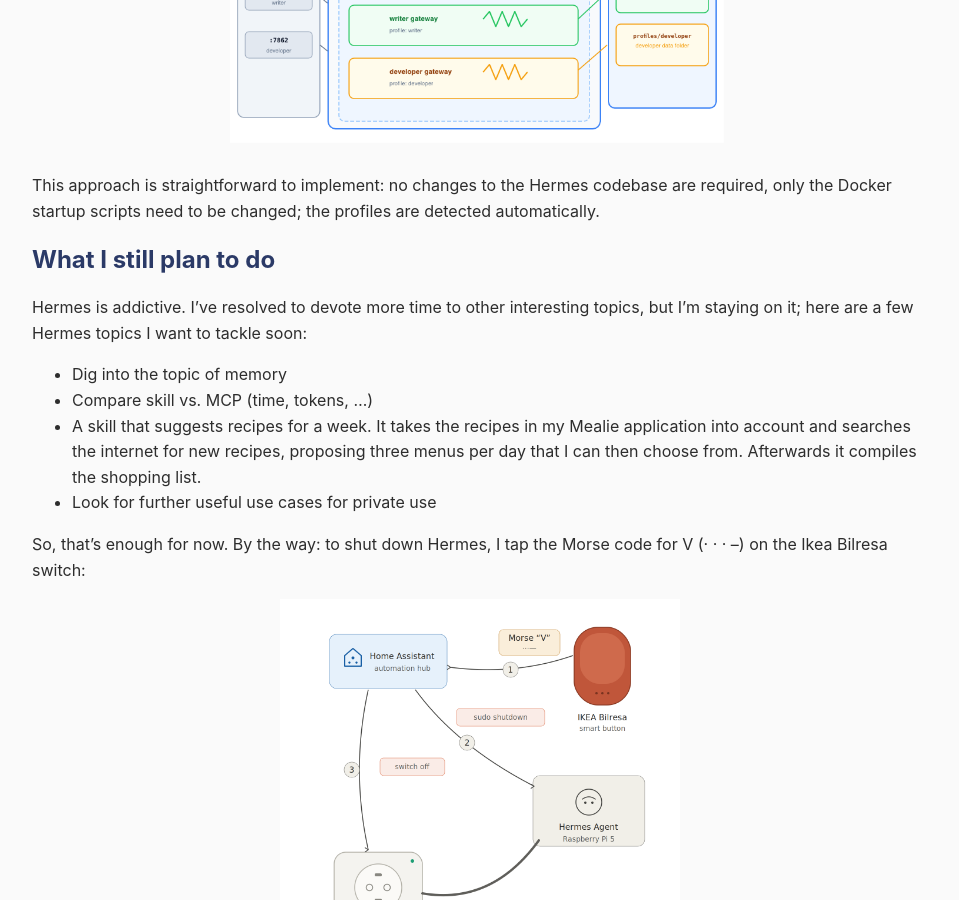
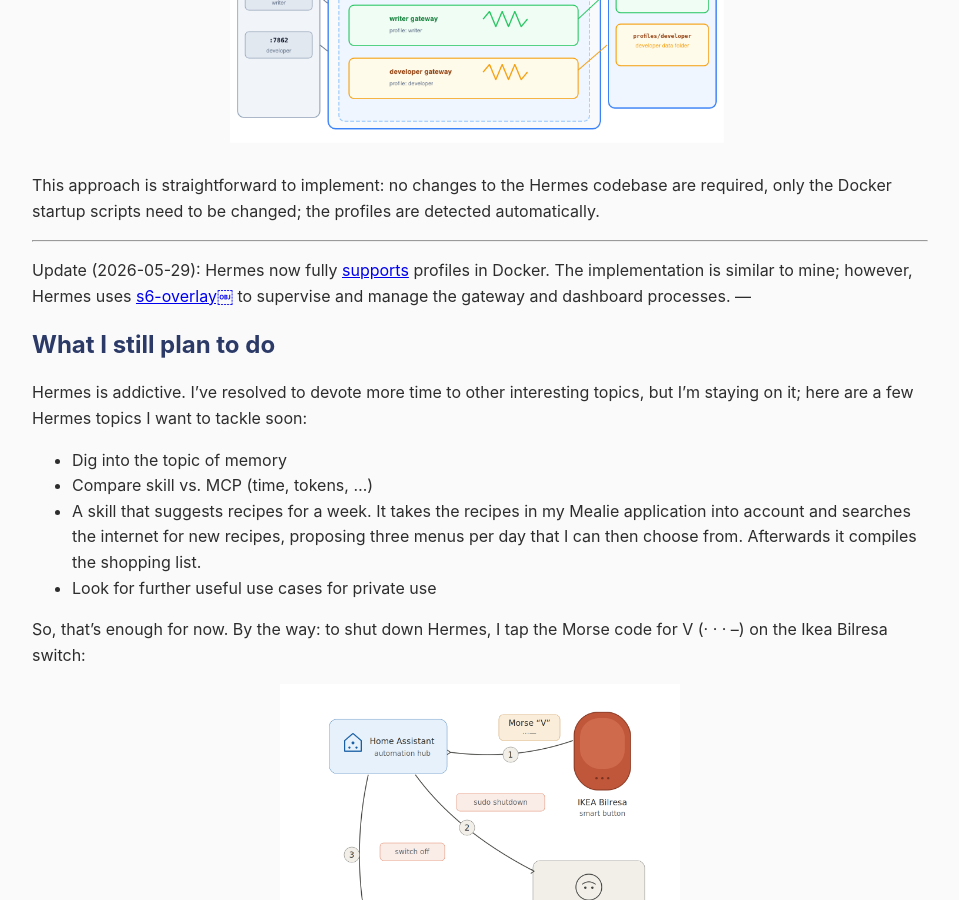
Before and after one commit to nhranitzky/nhranitzky.github.io, a Jekyll site: the page built from My_Life_with_Hermes.md, in a window 1280 px wide and 900 px high, scrolled down 16129 px. Shown: the whole window, without its empty margins (160-1119 px from the left). Built offline with Jekyll 4.4.1, drawn with Linux system fonts in a browser that asks for light colours.

Commit message:
Update Officia docker profile support

```diff
--- a/My_Life_with_Hermes.md
+++ b/My_Life_with_Hermes.md
@@ -490,6 +490,12 @@
 
 This approach is straightforward to implement: no changes to the Hermes codebase are required, only the Docker startup scripts need to be changed; the profiles are detected automatically.
 
+---
+Update (2026-05-29): Hermes now fully [supports](https://hermes-agent.nousresearch.com/docs/user-guide/docker) profiles in Docker. The implementation is similar to mine; however, Hermes uses [s6-overlay￼](https://github.com/just-containers/s6-overlay) to supervise and manage the gateway and dashboard processes.
+---
+
+
+
 ## What I still plan to do
 
 Hermes is addictive. I've resolved to devote more time to other interesting topics, but I'm staying on it; here are a few Hermes topics I want to tackle soon:
```
